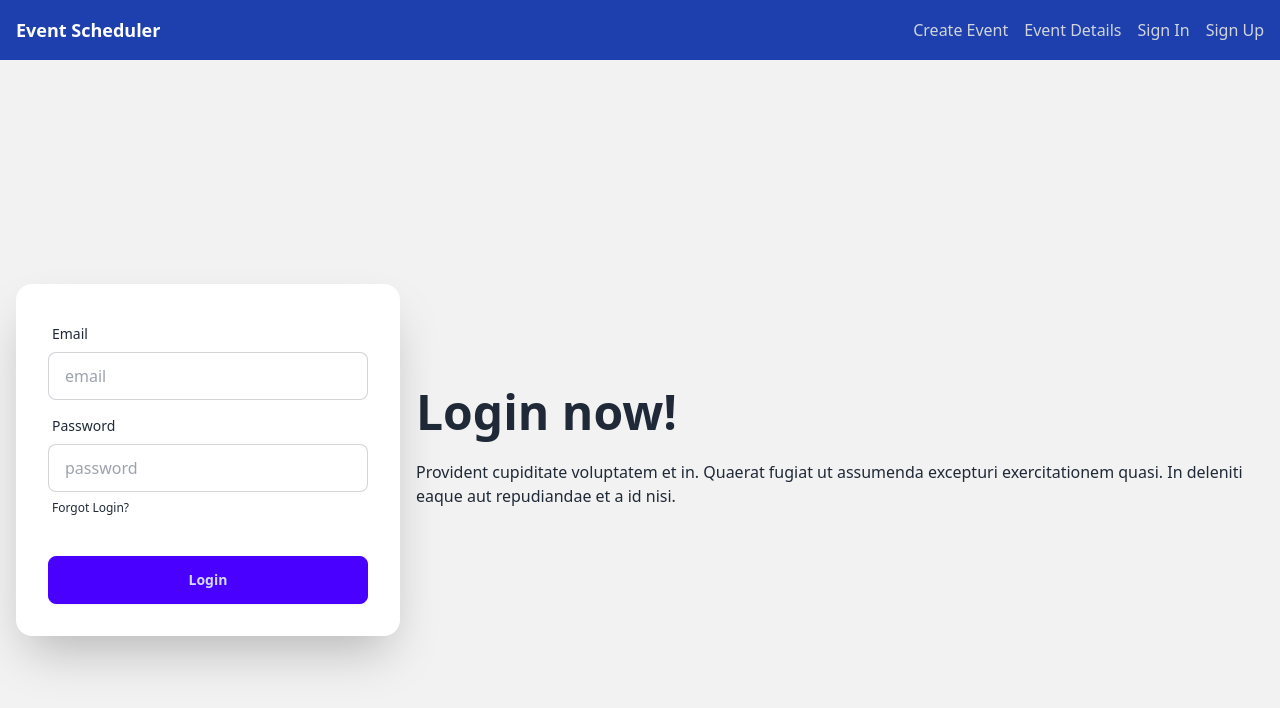
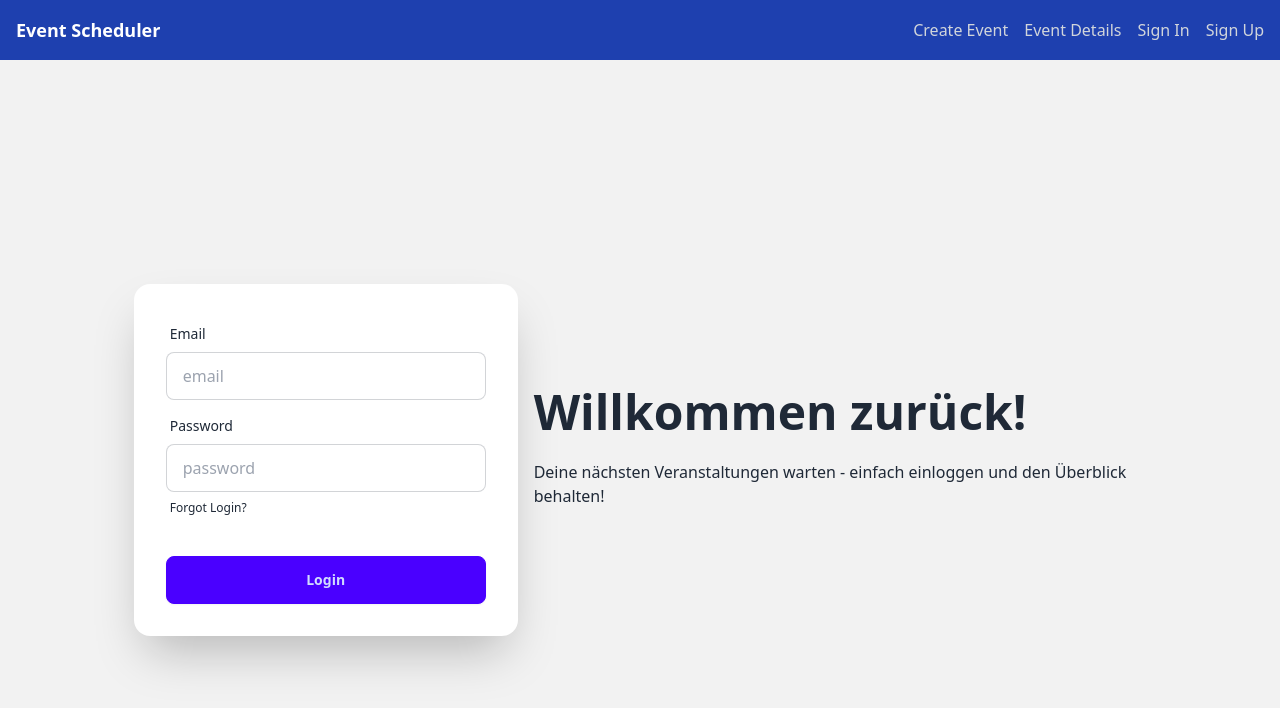
Before and after one commit to Fonsitax/Event-scheduler-2024, a React (Vite) app: page /sign-in in a window 1280 px wide. Shown: the top 708 px of the page. Built offline with nearby package versions, Linux system fonts and the light colour scheme.

Commit message:
Update sign-in sign-up create-event

```diff
--- a/src/components/create-event.jsx
+++ b/src/components/create-event.jsx
@@ -113,7 +113,7 @@ export default function CreateEvent() {
           type="submit"
           className="w-full py-2 px-4 bg-blue-500 hover:bg-blue-700 text-white font-bold rounded-md"
         >
-          Registrieren
+          Eintragen
         </button>
       </form>
     </div>
--- a/src/components/sign-in.jsx
+++ b/src/components/sign-in.jsx
@@ -5,11 +5,10 @@ export default function SignIn() {
     <div className="hero bg-base-200 min-h-screen">
       <div className="hero-content flex-col lg:flex-row-reverse">
         <div className="text-center lg:text-left">
-          <h1 className="text-5xl font-bold">Login now!</h1>
+          <h1 className="text-5xl font-bold">Willkommen zurück!</h1>
           <p className="py-6">
-            Provident cupiditate voluptatem et in. Quaerat fugiat ut assumenda
-            excepturi exercitationem quasi. In deleniti eaque aut repudiandae et
-            a id nisi.
+            Deine nächsten Veranstaltungen warten - einfach einloggen und den
+            Überblick behalten!
           </p>
         </div>
         <div className="card bg-base-100 w-full max-w-sm shrink-0 shadow-2xl">
--- a/src/components/sign-up.jsx
+++ b/src/components/sign-up.jsx
@@ -3,11 +3,10 @@ export default function SignUp() {
     <div className="hero bg-base-200 min-h-screen">
       <div className="hero-content flex-col lg:flex-row-reverse">
         <div className="text-center lg:text-left">
-          <h1 className="text-5xl font-bold">Register now!</h1>
+          <h1 className="text-5xl font-bold">Sei dabei!</h1>
           <p className="py-6">
-            Provident cupiditate voluptatem et in. Quaerat fugiat ut assumenda
-            excepturi exercitationem quasi. In deleniti eaque aut repudiandae et
-            a id nisi.
+            Entdecke spannende Events ganz leicht - registriere dich jetzt und
+            bleibe immer auf dem Laufenden!
           </p>
         </div>
         <div className="card bg-base-100 w-full max-w-sm shrink-0 shadow-2xl">
```
